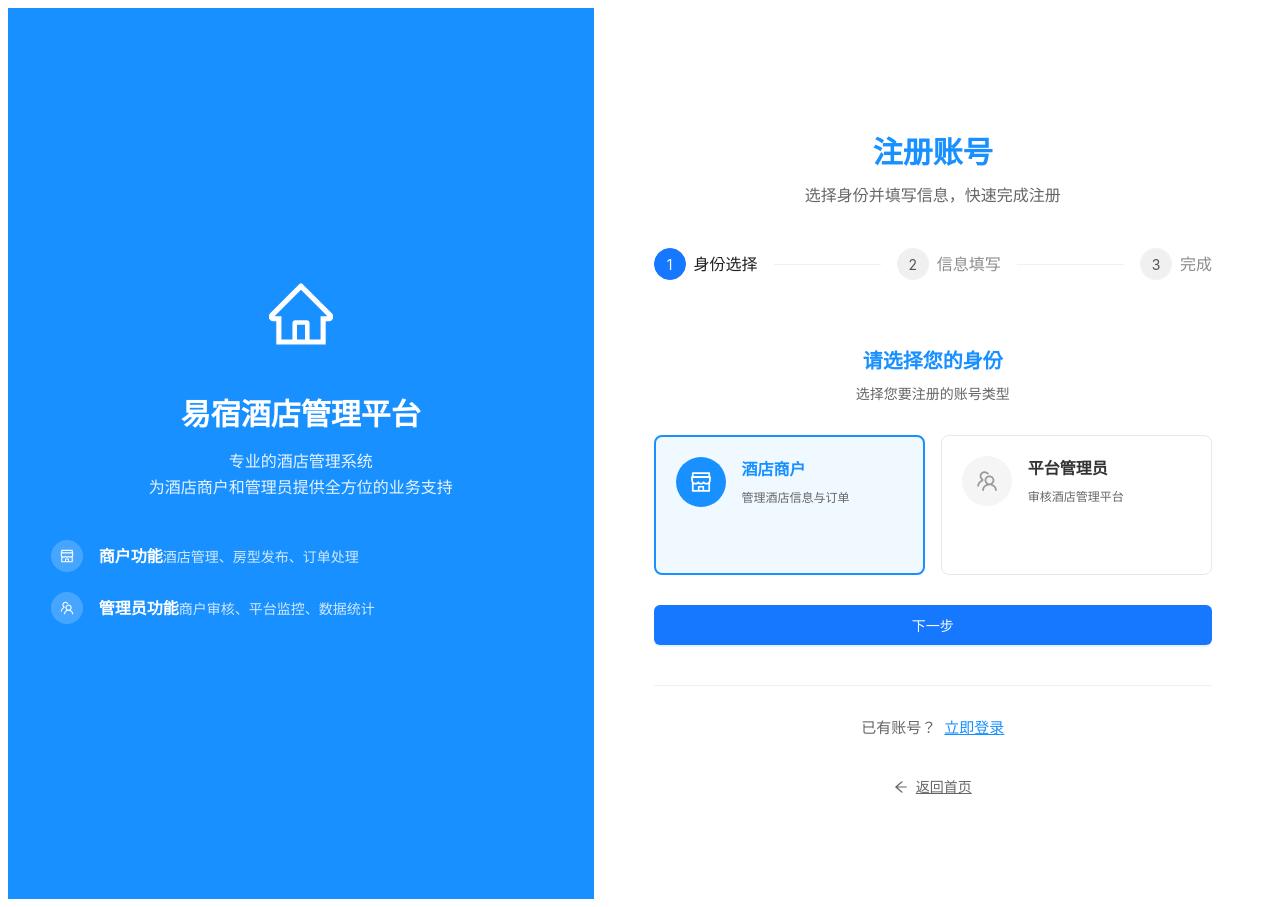
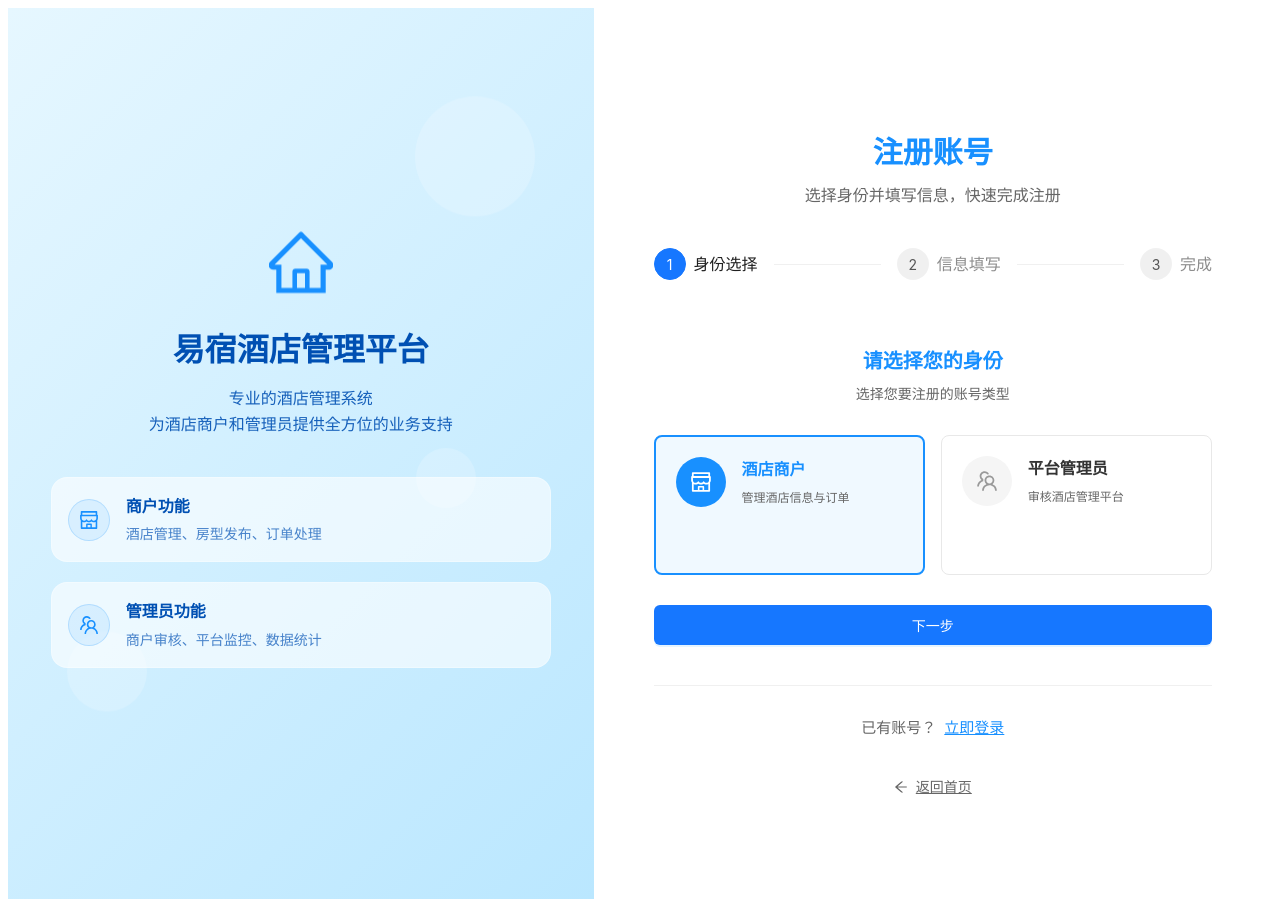
Before and after one commit to yangling-happy/easyStay-admin, a React (Vite) app: page /register in a window 1280 px wide. Built offline with nearby package versions, Linux system fonts and the light colour scheme; the HTML template or start-up script is replaced by a standard one.

Commit message:
style: 修改注册页左侧样式

```diff
--- a/src/pages/Register/components/LeftPanel.tsx
+++ b/src/pages/Register/components/LeftPanel.tsx
@@ -6,66 +6,32 @@ const { Title, Text } = Typography;
 
 const LeftPanel: React.FC = () => {
   return (
-    <div
-      style={{
-        flex: " 0  0 40%",
-        background: "#1890ff",
-        padding: "40px",
-        display: "flex",
-        flexDirection: "column",
-        justifyContent: "center",
-        alignItems: "center",
-        color: "#fff",
-      }}
-    >
-      <div style={{ textAlign: "center", maxWidth: 500 }}>
-        <HomeOutlined
-          style={{ fontSize: 64, marginBottom: 24, color: "#fff" }}
-        />
-        <Title
-          level={2}
-          style={{ color: "#fff", marginBottom: 16, fontWeight: 600 }}
-        >
+    <div className="left-panel-container">
+      <div className="panel-content">
+        <div className="icon-wrapper">
+          <HomeOutlined className="main-icon" />
+        </div>
+        <Title level={2} className="main-title">
           易宿酒店管理平台
         </Title>
-        <Text
-          style={{
-            color: "rgba(255, 255, 255, 0.9)",
-            fontSize: 16,
-            display: "block",
-            marginBottom: 32,
-            lineHeight: 1.6,
-          }}
-        >
+        <Text className="subtitle">
           专业的酒店管理系统
-          <br></br>为酒店商户和管理员提供全方位的业务支持
+          <br />
+          为酒店商户和管理员提供全方位的业务支持
         </Text>
 
-        <Row gutter={[0, 20]} style={{ marginTop: 40 }}>
+        <div className="features-section">
+          <Row gutter={[0, 20]}>
             <Col span={24}>
-            <div style={{ display: "flex", alignItems: "center" }}>
-              <div
-                style={{
-                  width: 32,
-                  height: 32,
-                  borderRadius: "50%",
-                  background: "rgba(255, 255, 255, 0.2)",
-                  display: "flex",
-                  alignItems: "center",
-                  justifyContent: "center",
-                  marginRight: 16,
-                  flexShrink: 0,
-                }}
-              >
-                <ShopOutlined style={{ color: "#fff" }} />
+              <div className="feature-item">
+                <div className="feature-icon-wrapper">
+                  <ShopOutlined className="feature-icon" />
                 </div>
-              <div>
-                <Text strong style={{ fontSize: 16, color: "#fff" }}>
+                <div className="feature-text">
+                  <Text strong className="feature-title">
                     商户功能
                   </Text>
-                <Text
-                  style={{ color: "rgba(255, 255, 255, 0.8)", fontSize: 14 }}
-                >
+                  <Text className="feature-description">
                     酒店管理、房型发布、订单处理
                   </Text>
                 </div>
@@ -73,29 +39,15 @@ const LeftPanel: React.FC = () => {
             </Col>
 
             <Col span={24}>
-            <div style={{ display: "flex", alignItems: "center" }}>
-              <div
-                style={{
-                  width: 32,
-                  height: 32,
-                  borderRadius: "50%",
-                  background: "rgba(255, 255, 255, 0.2)",
-                  display: "flex",
-                  alignItems: "center",
-                  justifyContent: "center",
-                  marginRight: 16,
-                  flexShrink: 0,
-                }}
-              >
-                <TeamOutlined style={{ color: "#fff" }} />
+              <div className="feature-item">
+                <div className="feature-icon-wrapper">
+                  <TeamOutlined className="feature-icon" />
                 </div>
-              <div>
-                <Text strong style={{ fontSize: 16, color: "#fff" }}>
+                <div className="feature-text">
+                  <Text strong className="feature-title">
                     管理员功能
                   </Text>
-                <Text
-                  style={{ color: "rgba(255, 255, 255, 0.8)", fontSize: 14 }}
-                >
+                  <Text className="feature-description">
                     商户审核、平台监控、数据统计
                   </Text>
                 </div>
@@ -104,6 +56,206 @@ const LeftPanel: React.FC = () => {
           </Row>
         </div>
       </div>
+
+      {/* 装饰元素 */}
+      <div className="decoration-elements">
+        <div className="circle circle-1"></div>
+        <div className="circle circle-2"></div>
+        <div className="circle circle-3"></div>
+      </div>
+
+      <style>{`
+        .left-panel-container {
+          flex: 0 0 40%;
+          background: linear-gradient(135deg, #e6f7ff 0%, #bae7ff 100%);
+          padding: 40px;
+          display: flex;
+          flex-direction: column;
+          justify-content: center;
+          align-items: center;
+          color: #0050b3;
+          position: relative;
+          overflow: hidden;
+          animation: fadeInLeft 0.8s ease-out;
+        }
+
+        .panel-content {
+          text-align: center;
+          max-width: 500px;
+          position: relative;
+          z-index: 1;
+          animation: contentAppear 0.6s ease-out 0.3s both;
+        }
+
+        .icon-wrapper {
+          margin-bottom: 24px;
+        }
+
+        .main-icon {
+          font-size: 64px;
+          color: #1890ff;
+          animation: float 4s ease-in-out infinite;
+        }
+
+        .main-title {
+          color: #0050b3 !important;
+          margin-bottom: 16px !important;
+          font-weight: 600 !important;
+          font-size: 32px !important;
+        }
+
+        .subtitle {
+          color: rgba(0, 80, 179, 0.9);
+          font-size: 16px;
+          display: block;
+          margin-bottom: 32px;
+          line-height: 1.6;
+        }
+
+        .features-section {
+          margin-top: 40px;
+          width: 100%;
+        }
+
+        .feature-item {
+          display: flex;
+          align-items: center;
+          padding: 16px;
+          border-radius: 16px;
+          background: rgba(255, 255, 255, 0.6);
+          backdrop-filter: blur(10px);
+          border: 1px solid rgba(255, 255, 255, 0.3);
+          transition: all 0.3s ease;
+          animation: slideInRight 0.5s ease-out both;
+        }
+
+        .feature-item:hover {
+          transform: translateX(5px);
+          border-color: #91d5ff;
+          box-shadow: 0 4px 12px rgba(24, 144, 255, 0.15);
+        }
+
+        .feature-item:nth-child(2) {
+          animation-delay: 0.2s;
+        }
+
+        .feature-icon-wrapper {
+          width: 40px;
+          height: 40px;
+          border-radius: 50%;
+          background: rgba(24, 144, 255, 0.1);
+          display: flex;
+          align-items: center;
+          justify-content: center;
+          margin-right: 16px;
+          flex-shrink: 0;
+          border: 1px solid rgba(24, 144, 255, 0.2);
+        }
+
+        .feature-icon {
+          font-size: 20px;
+          color: #1890ff;
+        }
+
+        .feature-text {
+          text-align: left;
+        }
+
+        .feature-title {
+          font-size: 16px !important;
+          color: #0050b3 !important;
+          display: block;
+          margin-bottom: 4px;
+        }
+
+        .feature-description {
+          color: rgba(0, 80, 179, 0.7);
+          font-size: 14px;
+        }
+
+        /* 装饰圆圈 */
+        .decoration-elements {
+          position: absolute;
+          width: 100%;
+          height: 100%;
+          top: 0;
+          left: 0;
+          pointer-events: none;
+        }
+
+        .circle {
+          position: absolute;
+          border-radius: 50%;
+          background: rgba(255, 255, 255, 0.2);
+          animation: float 6s ease-in-out infinite;
+        }
+
+        .circle-1 {
+          width: 120px;
+          height: 120px;
+          top: 10%;
+          right: 10%;
+          animation-delay: 0s;
+        }
+
+        .circle-2 {
+          width: 80px;
+          height: 80px;
+          bottom: 20%;
+          left: 10%;
+          animation-delay: 2s;
+        }
+
+        .circle-3 {
+          width: 60px;
+          height: 60px;
+          top: 50%;
+          right: 20%;
+          animation-delay: 4s;
+        }
+
+        /* 动画定义 */
+        @keyframes fadeInLeft {
+          from {
+            opacity: 0;
+            transform: translateX(-20px);
+          }
+          to {
+            opacity: 1;
+            transform: translateX(0);
+          }
+        }
+
+        @keyframes contentAppear {
+          from {
+            opacity: 0;
+          }
+          to {
+            opacity: 1;
+          }
+        }
+
+        @keyframes slideInRight {
+          from {
+            opacity: 0;
+            transform: translateX(-20px);
+          }
+          to {
+            opacity: 1;
+            transform: translateX(0);
+          }
+        }
+
+        @keyframes float {
+          0%, 100% {
+            transform: translateY(0);
+          }
+          50% {
+            transform: translateY(-10px);
+          }
+        }
+      `}</style>
+    </div>
   );
 };
 
```
Lines whose indentation alone changed are shown as unchanged.
